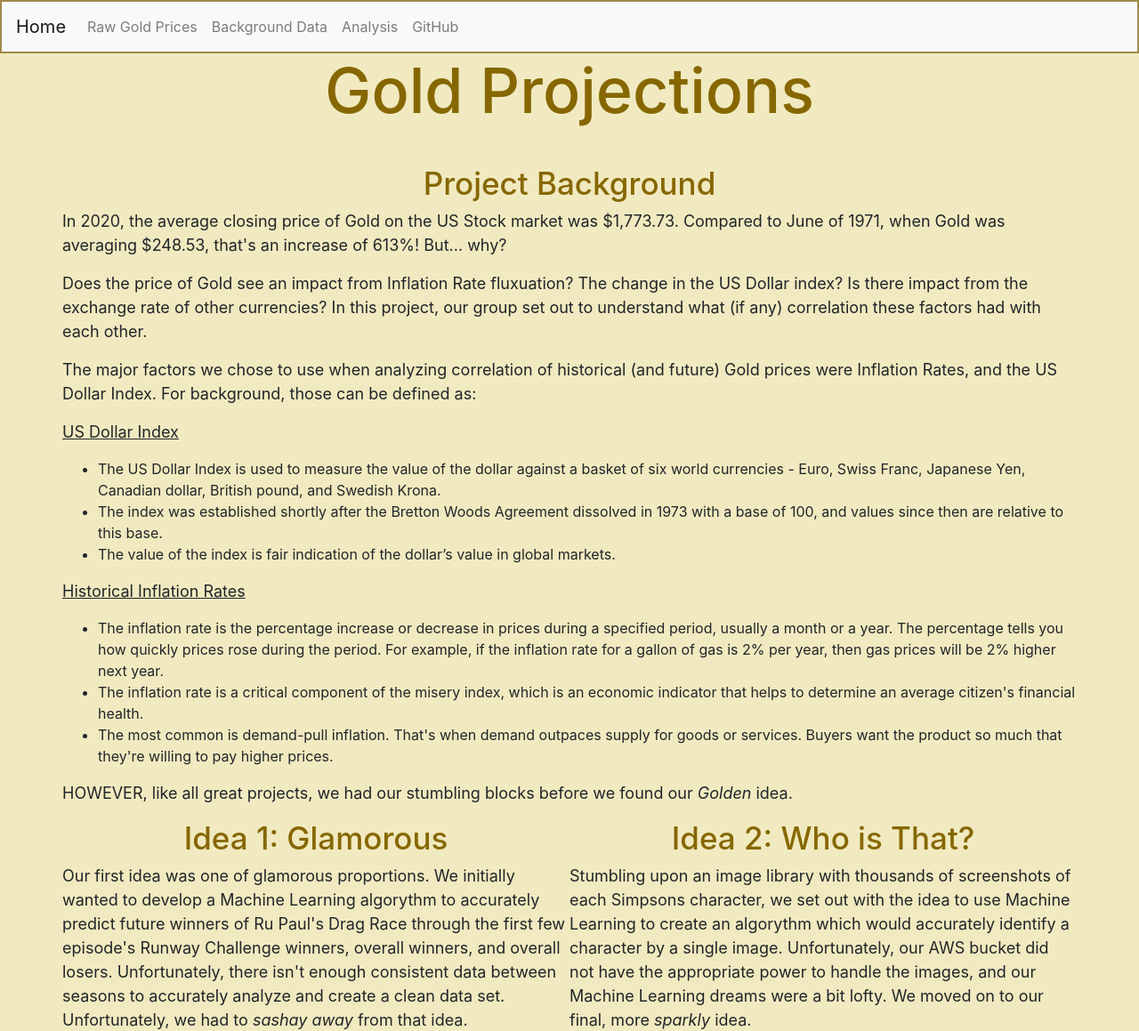
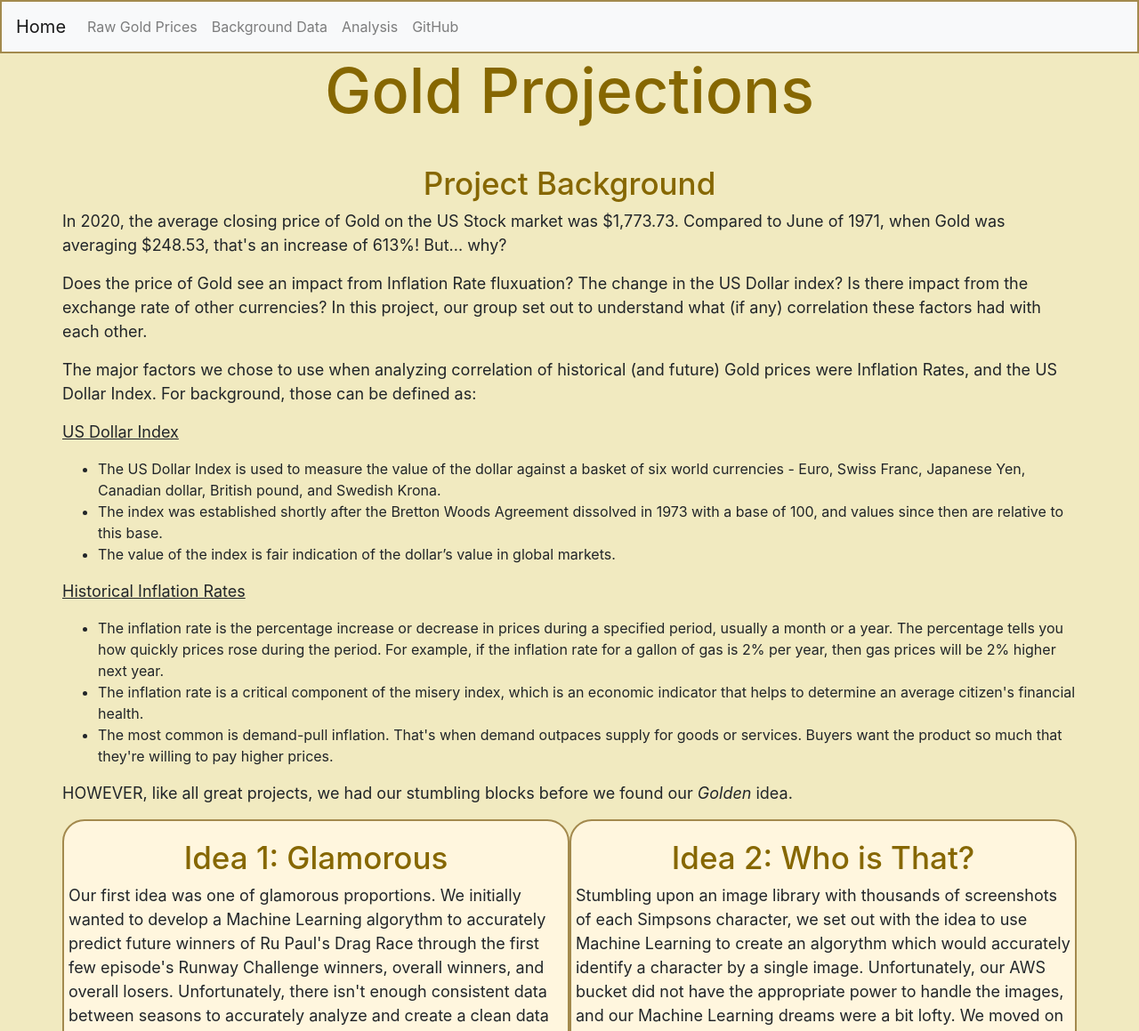
Before and after one commit to cjvilla/Gold-Projections, a Flask app: page / in a window 1280 px wide. Shown: the top 1159 px of the page at 89% size. Run offline with Flask 2, Linux system fonts and the light colour scheme; some libraries are stand-ins or nearby versions.

Commit message:
Update style.css

```diff
--- a/static/css/style.css
+++ b/static/css/style.css
@@ -32,3 +32,11 @@ img {
 p {
     font-size: 18px;
 }
+
+.col-sm-6 {
+    background-color: rgb(255,246,222);
+    border: 2px solid rgb(163,137,77);
+    padding: 20px;
+    border-radius: 25px;
+
+}
```
